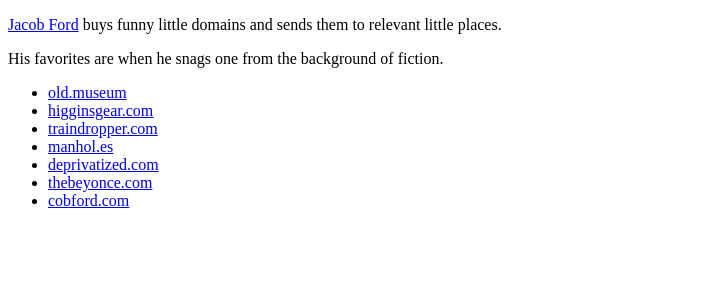
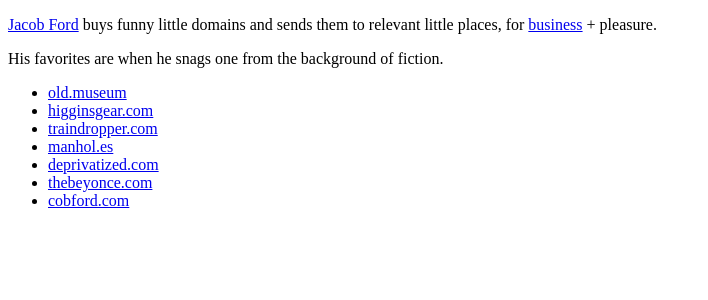
Before and after one commit to yescomment/nc-redirector, a Next.js app: page / in a window 1280 px wide. Shown: the top 300 px of the page, without its empty margins (0-708 px from the left). Built offline with nearby package versions, Linux system fonts and the light colour scheme.

Commit message:
Link to company site

```diff
--- a/pages/index.jsx
+++ b/pages/index.jsx
@@ -7,7 +7,7 @@ export default function TableOfContents({ redirects }) {
       <Head>
         <title>Redirects of Jacob Ford</title>
       </Head>
-      <p><a href="//jacobford.com">Jacob Ford</a> buys funny little domains and sends them to relevant little places.</p>
+      <p><a href="//jacobford.com">Jacob Ford</a> buys funny little domains and sends them to relevant little places, for <a href="//nocomment.llc">business</a> + pleasure.</p>
       <p>His favorites are when he snags one from the background of fiction.</p>
       <ul>
       {Object.keys(redirects).map(domain =>
```
